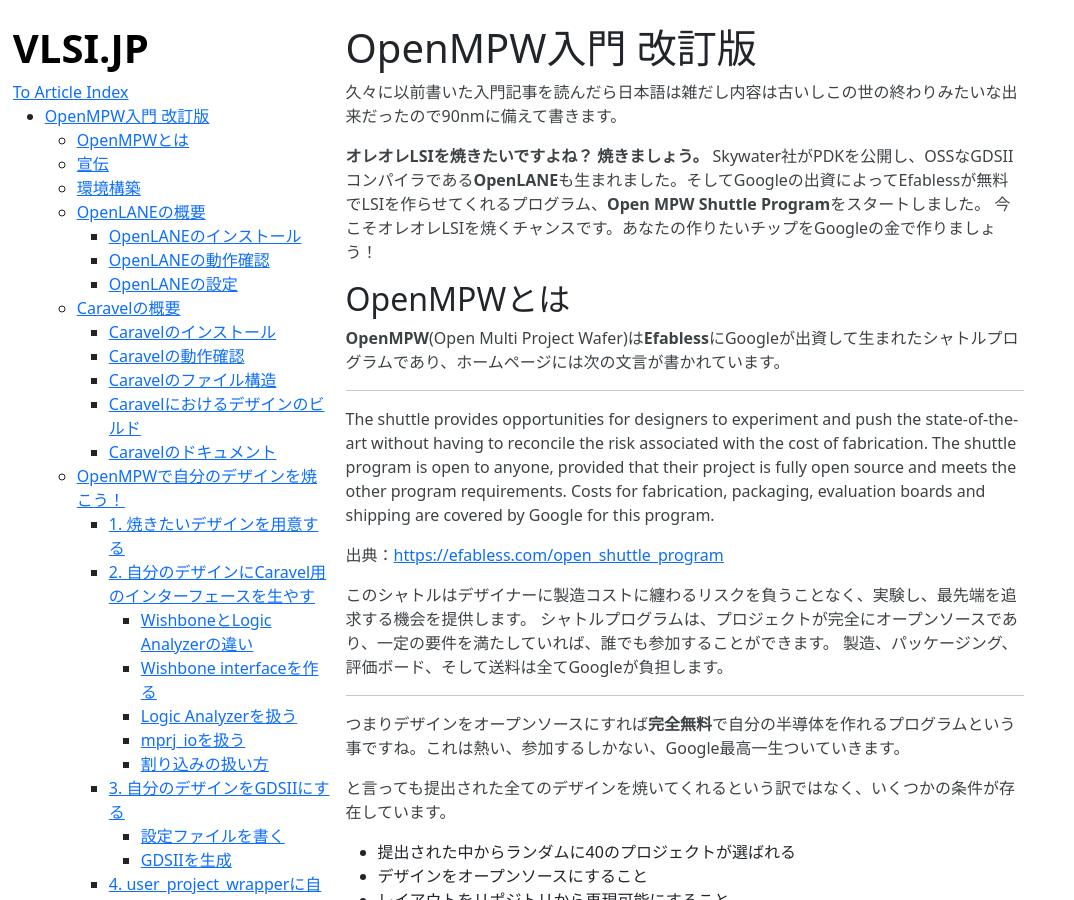
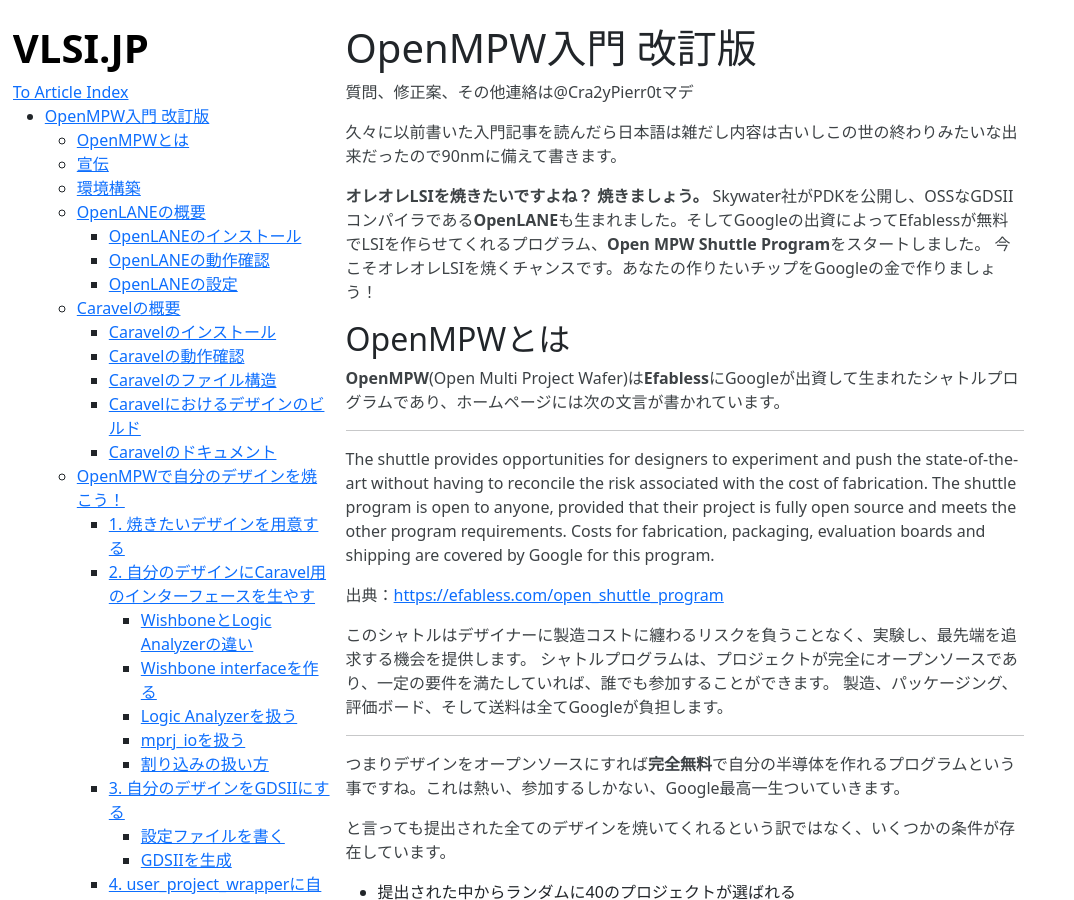
Before and after one commit to Cra2yPierr0t/Cra2yPierr0t.github.io, a Jekyll site: the page built from OpenMPW.md, in a window 1280 px wide and 900 px high. Shown: the whole window, without its empty margins (0-1074 px from the left). Built offline with Jekyll 4.4.1, drawn with Linux system fonts in a browser that asks for light colours.

Commit message:
add made

```diff
--- a/OpenMPW.md
+++ b/OpenMPW.md
@@ -3,6 +3,8 @@
 title: OpenMPW入門 改訂版
 ---
 # OpenMPW入門 改訂版
+質問、修正案、その他連絡は@Cra2yPierr0tマデ
+
 久々に以前書いた入門記事を読んだら日本語は雑だし内容は古いしこの世の終わりみたいな出来だったので90nmに備えて書きます。
 
 **オレオレLSIを焼きたいですよね？ 焼きましょう。** Skywater社がPDKを公開し、OSSなGDSIIコンパイラである**OpenLANE**も生まれました。そしてGoogleの出資によってEfablessが無料でLSIを作らせてくれるプログラム、**Open MPW Shuttle Program**をスタートしました。 今こそオレオレLSIを焼くチャンスです。あなたの作りたいチップをGoogleの金で作りましょう！
```
Also changed, not shown: RgGenxOpenMPW.md (+1 -0 lines).
